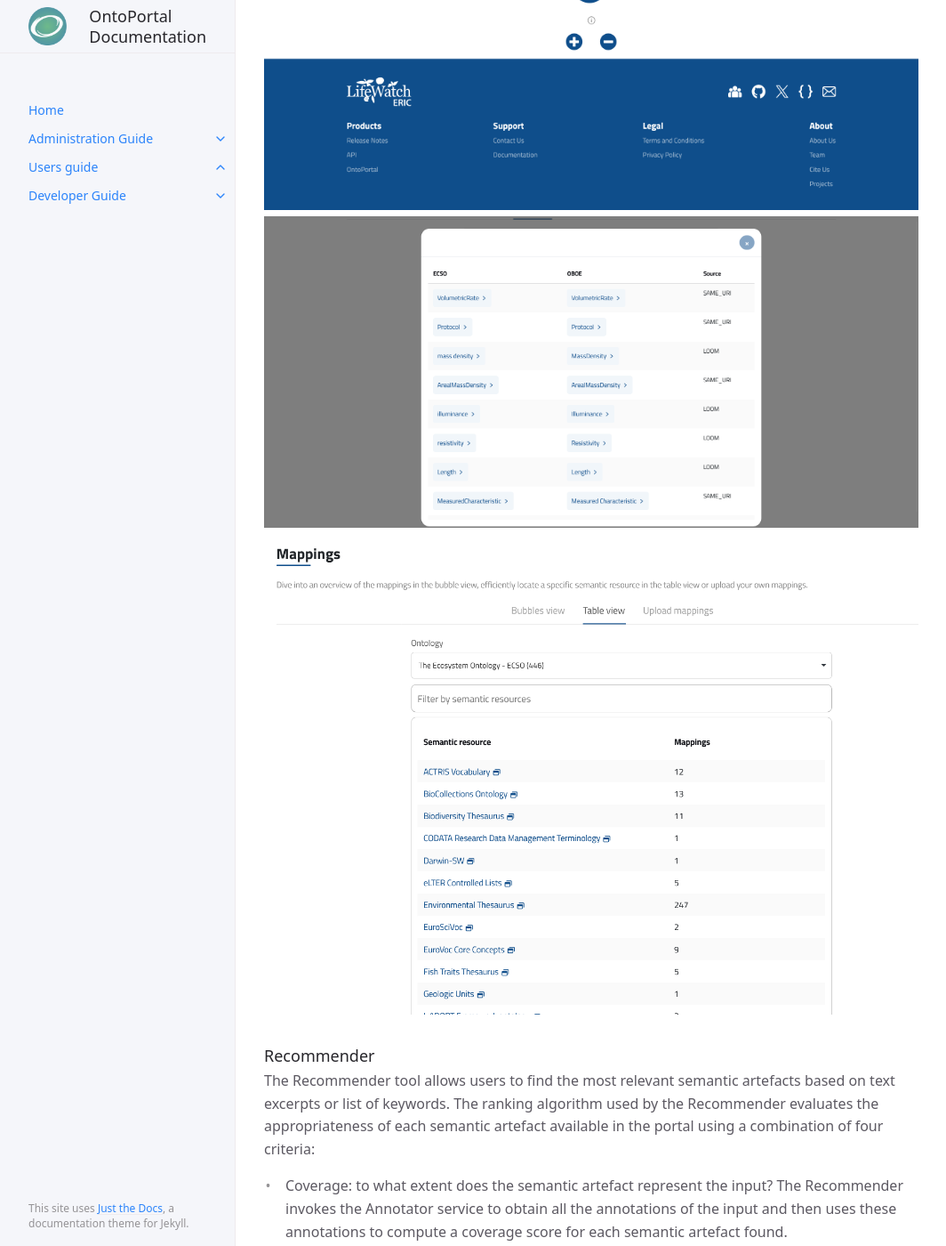
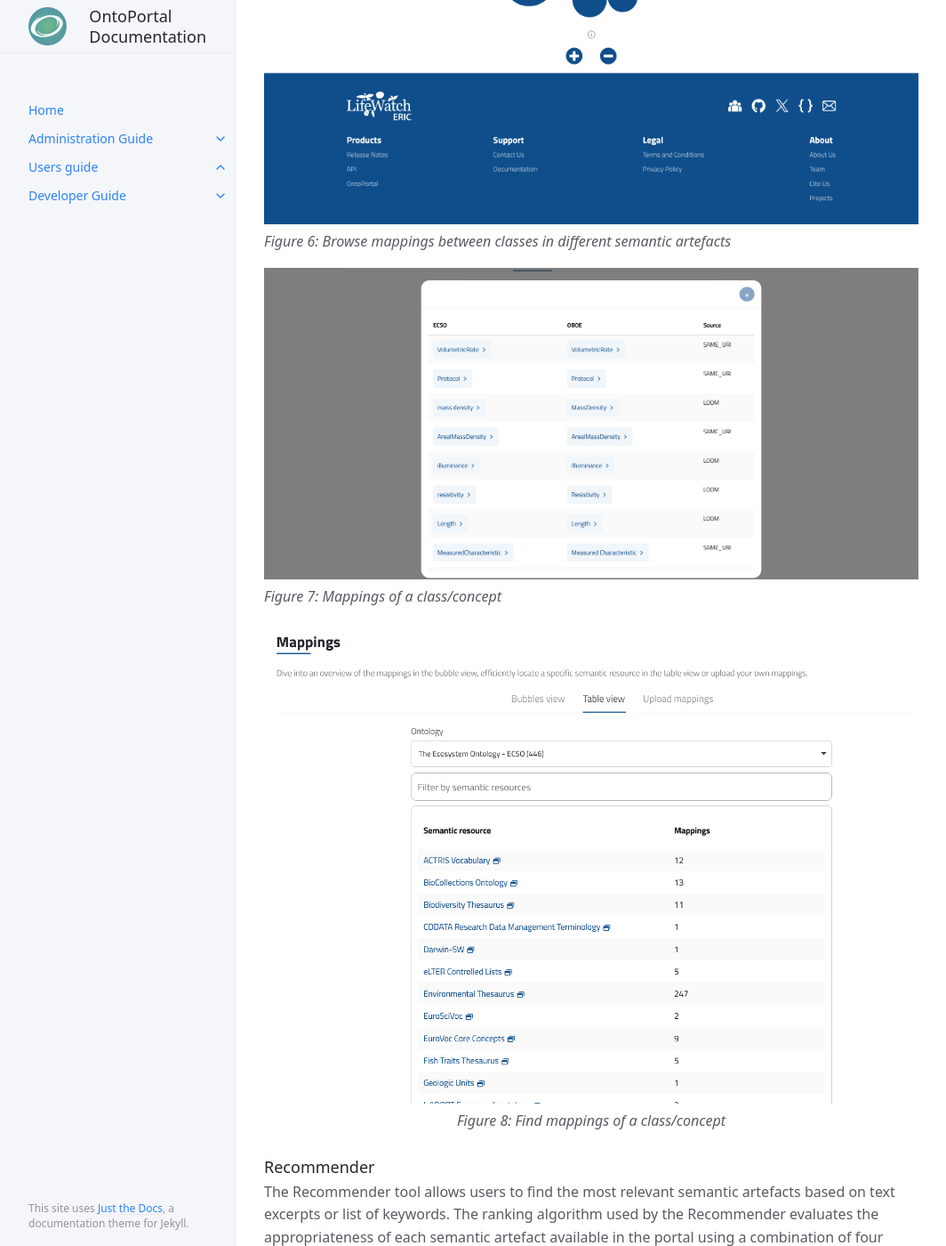
Before and after one commit to MajidFiaz/documentation, a Jekyll site: the page built from docs/users-guide-docs/documentation/ecoportal/platform_overview/tools.md, in a window 1280 px wide and 1400 px high, scrolled down 5070 px. Shown: the whole window at 89% size, without its empty margins (107-1171 px from the left). Built offline with Jekyll 4.4.1, drawn with Linux system fonts in a browser that asks for light colours; some of the changed text lies outside the part shown.

Commit message:
working on tool

```diff
--- a/_includes/shared_doc/platform_overview/tools/mapping/mappings.md
+++ b/_includes/shared_doc/platform_overview/tools/mapping/mappings.md
@@ -8,6 +8,13 @@ Mappings can be searched in two ways:
 - Browse mappings between classes/concepts in different semantic artefacts from the “Table view” by selecting the semantic artefact from the drop-down menu. The results table will show all the semantic artefacts to which the selected resource is mapped with and the number of existing mappings (minimum one) (Figure 8). Select a semantic artefact from this table to browse the mappings between the two semantic artefacts.
 
 To access mappings from the API, please see our [Mappings REST API documentation]().
+
 ![Mappings Search]({{site.figures_link}}/{{page.portal}}/Figure6.png)
+_Figure 6: Browse mappings between classes in different semantic artefacts_
+
 ![Mappings Search]({{site.figures_link}}/{{page.portal}}/Figure7.png)
+_Figure 7: Mappings of a class/concept_
+
 ![Mappings Search]({{site.figures_link}}/{{page.portal}}/Figure8.png)
+_Figure 8: Find mappings of a class/concept_
+{: .text-center }
```
